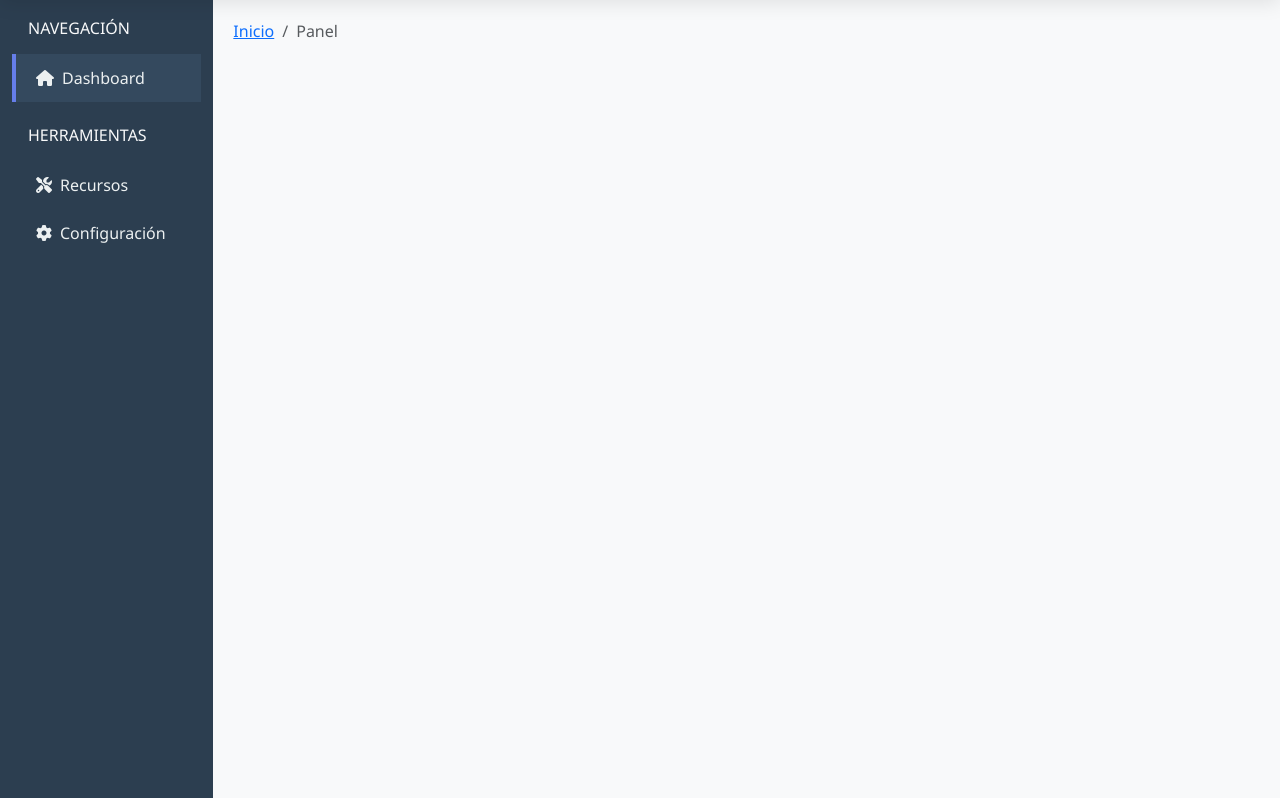
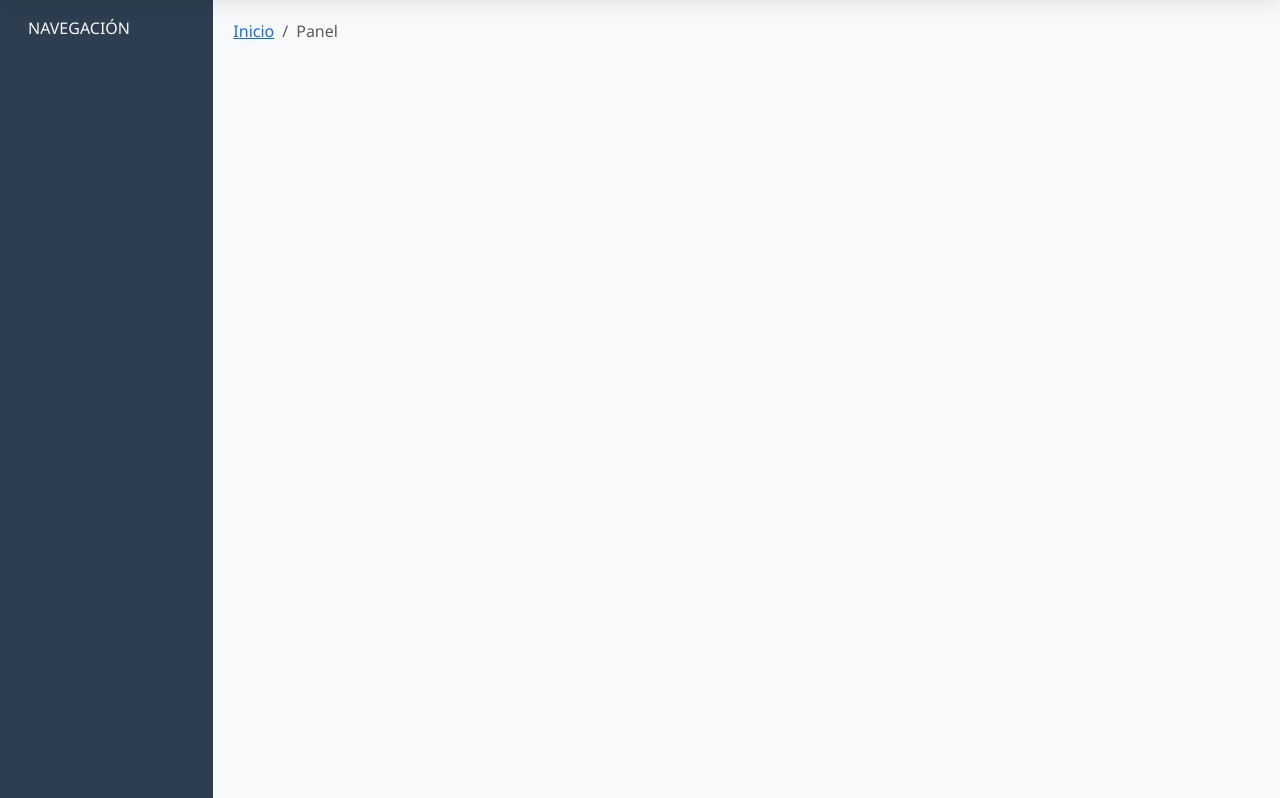
Before and after one commit to Xander313/webSocket, a Django app: template core/templates/base.html in a window 1280 px wide. Shown: the part 57-855 px from the top of the page. Run offline with Django 5.2, Linux system fonts and the light colour scheme; the template is opened without the code that fills it, so the values that code supplies are empty; some libraries are stand-ins or nearby versions.

Commit message:
plantilla 2

```diff
--- a/core/templates/base.html
+++ b/core/templates/base.html
@@ -41,25 +41,44 @@
     <script>
     // 1. Función authFetch - LA MÁS SIMPLE (igual que tu auth.js)
     async function authFetch(url, options = {}) {
+    try {
         const token = localStorage.getItem("token");
 
+        // Crear headers base
         const headers = {
-            'Authorization': `Bearer ${token}`,
-            'Content-Type': 'application/json'
+            'Authorization': `Bearer ${token}`
         };
 
-        // Combinar headers
+        // SOLO agregar Content-Type: application/json si:
+        // 1. No es FormData
+        // 2. El usuario no especificó otros headers
+        // 3. No estamos enviando un cuerpo vacío (como en DELETE)
+        const isFormData = options.body instanceof FormData;
+        const hasBody = options.body && !(options.method === 'GET' || options.method === 'HEAD');
+        const userSpecifiedContentType = options.headers && options.headers['Content-Type'];
+
+        if (!isFormData && hasBody && !userSpecifiedContentType) {
+            headers['Content-Type'] = 'application/json';
+        }
+
+        // Si el usuario proporciona headers, combinarlos
         if (options.headers) {
             Object.assign(headers, options.headers);
         }
 
+        // Hacer la petición
         const response = await fetch(url, {
             ...options,
             headers: headers
         });
 
         return response;
+
+    } catch (error) {
+        console.error("Error en authFetch:", error);
+        throw error;
     }
+}
 
     // 2. Función para obtener rol
     function getUserRole() {
@@ -281,9 +300,7 @@
                 <!-- Menú común a todos -->
                 <div class="shared-menu mb-4">
                     <h6 class="text-light px-3 mb-3">NAVEGACIÓN</h6>
-                    <a href="/" class="active">
-                        <i class="fas fa-home me-2"></i>Dashboard
-                    </a>
+
                 </div>
 
                 <!-- Menú de ADMINISTRADOR (solo visible para admin) -->
@@ -303,21 +320,11 @@
                     <a href="/oper/incidente/">
                         <i class="fas fa-exclamation-triangle me-2"></i>Incidentes
                     </a>
-                    <a href="/oper/reportes/">
-                        <i class="fas fa-chart-bar me-2"></i>Reportes
-                    </a>
+
                 </div>
 
                 <!-- Menú compartido (visible para todos) -->
-                <div class="shared-menu mb-4">
-                    <h6 class="text-light px-3 mb-3">HERRAMIENTAS</h6>
-                    <a href="/recursos/">
-                        <i class="fas fa-tools me-2"></i>Recursos
-                    </a>
-                    <a href="/configuracion/">
-                        <i class="fas fa-cog me-2"></i>Configuración
-                    </a>
-                </div>
+
             </div>
 
             <!-- Contenido Principal -->
```
